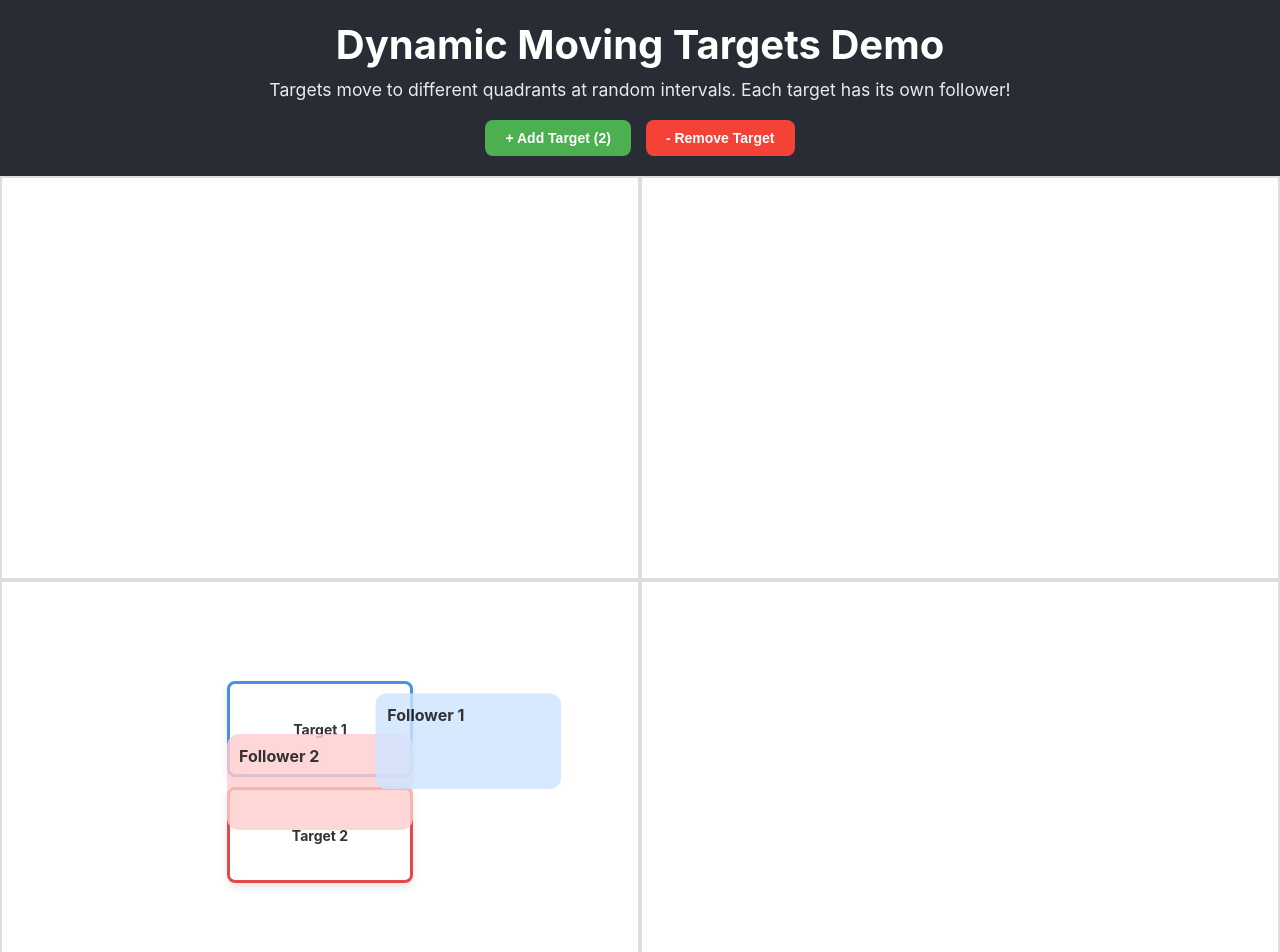
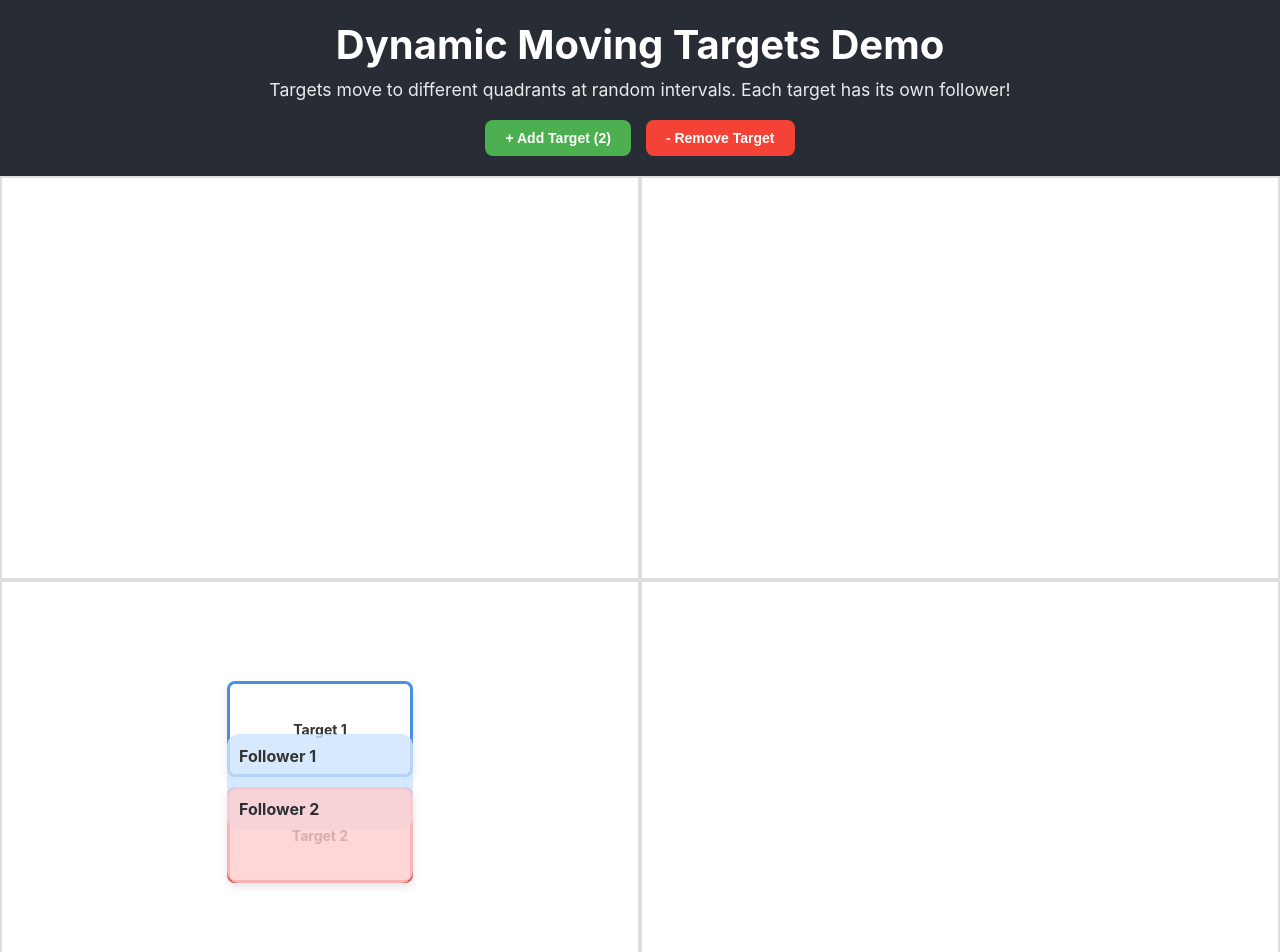
Before and after one commit to kumavis/react-animated-overlay, a React (Create React App) app: page / in a window 1280 px wide. Shown: the top 952 px of the page. Built offline with nearby package versions, Linux system fonts and the light colour scheme.

Commit message:
feat: render Follower content via FollowTarget children

```diff
--- a/src/App.tsx
+++ b/src/App.tsx
@@ -1,6 +1,5 @@
 import React, { useState, useEffect, useRef } from "react";
-import { FollowerProvider } from "./components/FollowerProvider";
-import { MovingTarget } from "./components/MovingTarget";
+import { FollowerProvider, FollowTarget } from "./components/FollowerSystem";
 import "./App.css";
 
 interface Target {
@@ -103,6 +102,35 @@ function AppContent() {
     };
   }, []);
 
+  // This is the target that will be followed by the follower
+  const renderTarget = (id: string, ref: React.Ref<HTMLDivElement>) => {
+    const target = targets.find(t => t.id === id);
+    if (!target) return null;
+    const { secondaryColor } = target;
+
+    return (
+      <div
+        ref={ref}
+        style={{
+          width: 180,
+          height: 90,
+          background: "transparent",
+          border: `3px solid ${secondaryColor}`,
+          borderRadius: 8,
+          display: "flex",
+          alignItems: "center",
+          justifyContent: "center",
+          fontSize: "14px",
+          fontWeight: "bold",
+          color: "#333",
+          boxShadow: "0 4px 8px rgba(0,0,0,0.1)",
+        }}
+      >
+        Target {id}
+      </div>
+    )
+  }
+
   const renderQuadrant = (index: number) => {
     const quadrantTargets = targets.filter(target => target.quadrant === index);
 
@@ -123,11 +151,21 @@ function AppContent() {
         <div style={{ textAlign: "center" }}>
           {quadrantTargets.map(target => (
             <div key={target.id} style={{ margin: "10px 0" }}>
-              <MovingTarget
-                id={target.id}
-                primaryColor={target.primaryColor}
-                secondaryColor={target.secondaryColor}
-              />
+              <FollowTarget id={target.id} renderTarget={renderTarget}>
+                {/* This content is rendered into the follower */}
+                <div
+                  style={{
+                    height: 96,
+                    boxSizing: "border-box",
+                    background: target.primaryColor,
+                    opacity: 0.8,
+                    borderRadius: 12,
+                    padding: 12,
+                    pointerEvents: "none",
+                    fontWeight: "bold",
+                  }}
+                >Follower {target.id}</div>
+              </FollowTarget>
             </div>
           ))}
         </div>
--- a/src/components/FollowerProvider.tsx
+++ b/src/components/FollowerSystem.tsx
@@ -1,16 +1,26 @@
-import React, { createContext, useContext, useMemo, useCallback, useRef, useState, useEffect, Ref, ReactElement, CSSProperties } from "react";
+import React, { createContext, useContext, useCallback, useRef, useState, useEffect, ReactElement, ReactNode, Ref } from "react";
 import { createPortal } from "react-dom";
 import { useFloating, autoUpdate, size, offset } from "@floating-ui/react";
 
 
-type RenderFollowerFn = () => ReactElement | null;
-
 // Context that lets any Target register itself as a reference
-type SetRef = (id: string, el: HTMLElement | null, renderFollower: RenderFollowerFn) => void;
+type SetRef = (id: string, el: HTMLElement | null, followerContent: ReactNode) => void;
 const FollowerCtx = createContext<SetRef | null>(null);
 
+interface FollowTargetProps {
+  id: string;
+  renderTarget: (id: string, ref: Ref<HTMLDivElement>) => ReactElement | null;
+  children: ReactNode;
+}
+
+export function FollowTarget({ id, renderTarget, children }: FollowTargetProps) {
+  // Each target registers itself with the follower system
+  const followerRef = useFollowerTargetRef<HTMLDivElement>(id, children);
+  return renderTarget(id, followerRef);
+}
+
 interface FollowerProviderProps {
-  children: React.ReactNode;
+  children: ReactNode;
   followerColor?: string | ((targetId: string) => string);
 }
 
@@ -44,14 +54,7 @@ const Follower = ({ id, getFollowEntry }: {
     }
   }, [refs, id, getFollowEntry]);
 
-  // useEffect(() => {
-  //   console.log("mounting follower", id);
-  //   return () => {
-  //     console.log("unmounting follower", id);
-  //   }
-  // }, []);
-
-  const { renderFollower } = getFollowEntry(id) || {};
+  const { followerContent } = getFollowEntry(id) || {};
 
   return (
     <div
@@ -62,23 +65,23 @@ const Follower = ({ id, getFollowEntry }: {
         transition: "all 0.3s ease-in-out",
       }}
     >
-      {renderFollower && renderFollower()}
+      {followerContent}
     </div>
   )
 };
 
 type FollowerEntry = {
   el: HTMLElement | null;
-  renderFollower: RenderFollowerFn;
+  followerContent: ReactNode;
 }
 
 export function FollowerProvider({ children }: FollowerProviderProps) {
   const [targetElements, setTargetElements] = useState<Map<string, FollowerEntry>>(new Map());
 
   // Expose a setter that any target can call when it mounts/moves
-  const setReference = useCallback((id: string, el: HTMLElement | null, renderFollower: RenderFollowerFn) => {
+  const setReference = useCallback((id: string, el: HTMLElement | null, followerContent: ReactNode) => {
     if (el) {
-      setTargetElements(prev => new Map(prev).set(id, { el, renderFollower }));
+      setTargetElements(prev => new Map(prev).set(id, { el, followerContent }));
     } else {
       setTargetElements(prev => {
         const newMap = new Map(prev);
@@ -115,7 +118,7 @@ export function FollowerProvider({ children }: FollowerProviderProps) {
 // Hook for the moving Target component(s)
 export function useFollowerTargetRef<T extends HTMLElement>(
   id: string,
-  renderFollower: RenderFollowerFn
+  followerContent: React.ReactNode
 ) {
   const setReference = useContext(FollowerCtx);
   if (!setReference) throw new Error("Wrap your app with <FollowerProvider/>");
@@ -124,6 +127,6 @@ export function useFollowerTargetRef<T extends HTMLElement>(
   const last = useRef<T | null>(null);
   return useCallback((node: T | null) => {
     last.current = node;
-    setReference(id, node, renderFollower);
-  }, [setReference, id]);
+    setReference(id, node, followerContent);
+  }, [setReference, id, followerContent]);
 }
--- a/src/components/MovingTarget.tsx
+++ /dev/null
@@ -1,53 +0,0 @@
-import React, { CSSProperties, useCallback } from "react";
-import { useFollowerTargetRef } from "./FollowerProvider";
-
-interface MovingTargetProps {
-  id: string;
-  primaryColor: string;
-  secondaryColor: string;
-}
-
-export function MovingTarget({ id, primaryColor, secondaryColor }: MovingTargetProps) {
-
-  const renderFollower = useCallback(() => {
-    return (
-      <div
-        style={{
-          height: 96,
-          boxSizing: "border-box",
-          background: primaryColor,
-          opacity: 0.8,
-          borderRadius: 12,
-          padding: 12,
-          pointerEvents: "none",
-          fontWeight: "bold",
-        }}
-      >Follower {id}</div>
-    )
-  }, [id, primaryColor]);
-
-  // Each target registers itself with the follower system
-  const followerRef = useFollowerTargetRef<HTMLDivElement>(id, renderFollower);
-
-  return (
-    <div
-      ref={followerRef}
-      style={{
-        width: 180,
-        height: 90,
-        background: "transparent",
-        border: `3px solid ${secondaryColor}`,
-        borderRadius: 8,
-        display: "flex",
-        alignItems: "center",
-        justifyContent: "center",
-        fontSize: "14px",
-        fontWeight: "bold",
-        color: "#333",
-        boxShadow: "0 4px 8px rgba(0,0,0,0.1)",
-      }}
-    >
-      Target {id}
-    </div>
-  );
-}
```
